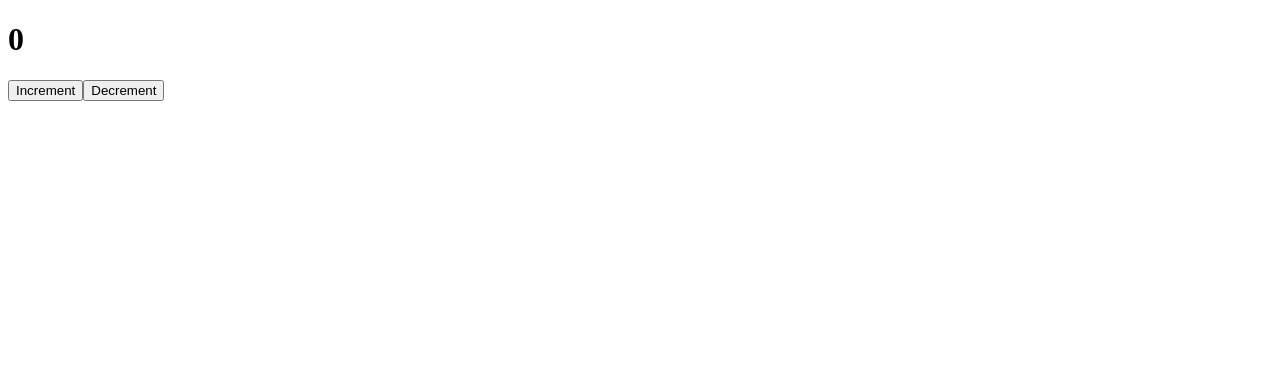
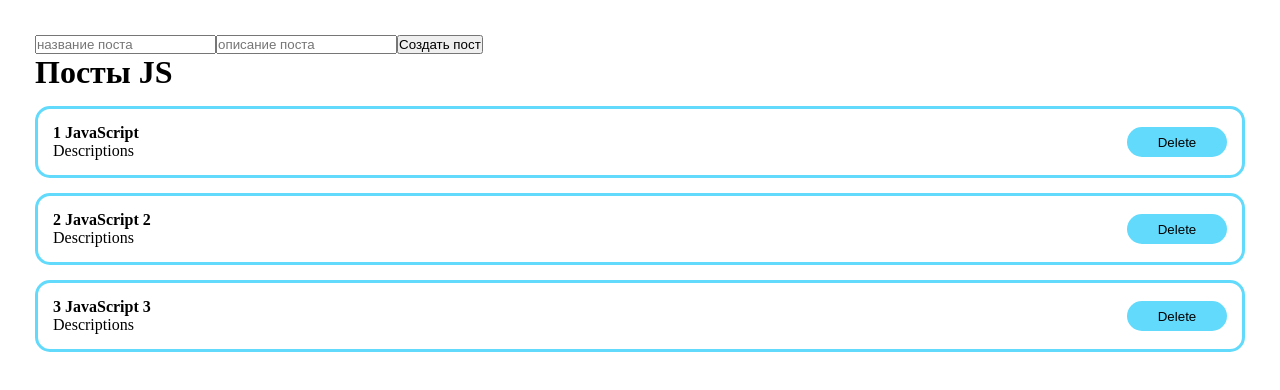
Before and after one commit to panifedov/ReactPosts, a React (Create React App) app: page / in a window 1280 px wide. Shown: the top 390 px of the page. Built offline with nearby package versions, Linux system fonts and the light colour scheme.

Commit message:
postitem/postList

```diff
--- a/src/App.js
+++ b/src/App.js
@@ -1,13 +1,36 @@
 import React, { useState } from 'react'
-import ClassCounter from './components/ClassCounter'
-import Counter from './components/Counter'
+// import ClassCounter from './components/ClassCounter'
+// import Counter from './components/Counter'
+import PostItem from './components/PostItem'
+import PostList from './components/PostList';
+import './styles/App.css'
 
 function App() {
-  const [value, setValue] = useState('Text on input')
+
+  const [posts, setPosts] = useState([
+    { id:1,
+      title: 'JavaScript',
+      body: 'Descriptions',
+    },
+    { id:2,
+      title: 'JavaScript 2 ',
+      body: 'Descriptions',
+    },
+    { id:3,
+      title: 'JavaScript 3 ',
+      body: 'Descriptions',
+    }
+  ]);
+
 
   return (
     <div className="App">
-      <ClassCounter/>
+      <form>
+        <input type='text' placeholder='название поста'></input>
+        <input type='text' placeholder='описание поста'></input>
+        <button>Создать пост</button>
+      </form>
+      <PostList posts = {posts} title={' Посты JS '}/>
     </div>
   )
 }
--- /dev/null
+++ b/src/components/PostItem.jsx
@@ -0,0 +1,19 @@
+import React from 'react';
+
+function PostItem(props) {
+    return (
+        <div className="post">
+            <div className="post_content">
+                <strong>{props.post.id} {props.post.title}</strong>
+                <div>
+                    {props.post.body}
+                </div>
+            </div>
+            <div className='post_btn'>
+                <button className='btn'> Delete</button>
+            </div>
+        </div>
+    );
+}
+
+export default PostItem;
--- /dev/null
+++ b/src/components/PostList.jsx
@@ -0,0 +1,17 @@
+import React from 'react';
+import PostItem from './PostItem';
+
+function PostList({posts, title}) {
+    return (
+        <div>
+            <h1> {title}</h1>
+            {posts.map(post =>
+                <div>
+                    <PostItem post={post} key={post.id} />
+                </div>
+            )}
+        </div>
+    );
+}
+
+export default PostList;
--- /dev/null
+++ b/src/styles/App.css
@@ -0,0 +1,48 @@
+* {
+    margin: 0;
+    padding: 0;
+    box-sizing: border-box;
+}
+
+#root {
+    display: flex;
+    justify-content: center;
+    height: 100vh;
+    padding: 20px;
+    width: 100vw;
+}
+.App {
+    height: 100%;
+    width: 100%;
+    padding: 15px;
+}
+
+.post {
+    display: flex;
+    justify-content: space-between;
+    align-items: center;
+    width: 100%;
+    padding: 15px;
+    border: 3px solid #61dafb;
+    margin-top: 15px;
+    border-radius: 15px;
+}
+
+
+
+.post_btn {
+
+}
+
+.btn {
+    width: 100px;
+    height: 30px;
+    border: none;
+    border-radius: 15px;
+    background-color: #61dafb;
+}
+
+.btn:hover {
+    color: white;
+    background-color: #44aff7;
+}
```
